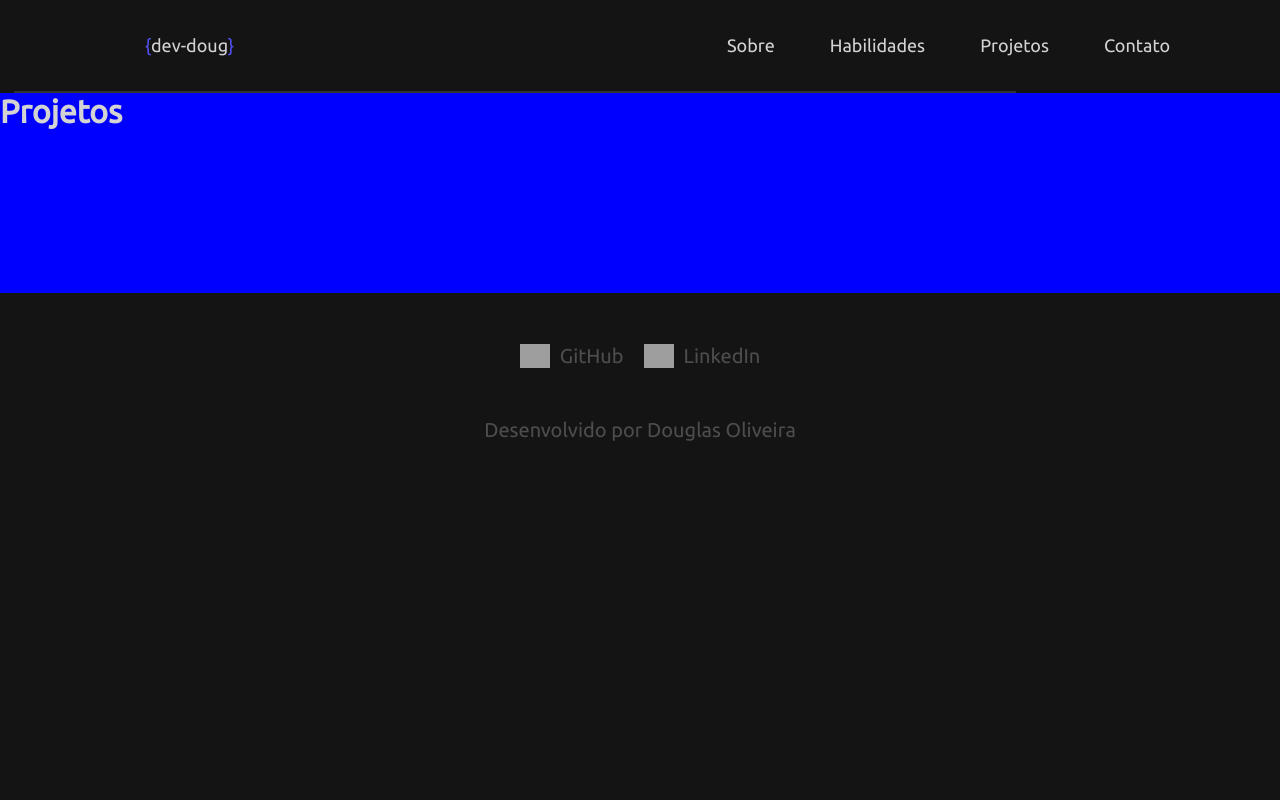
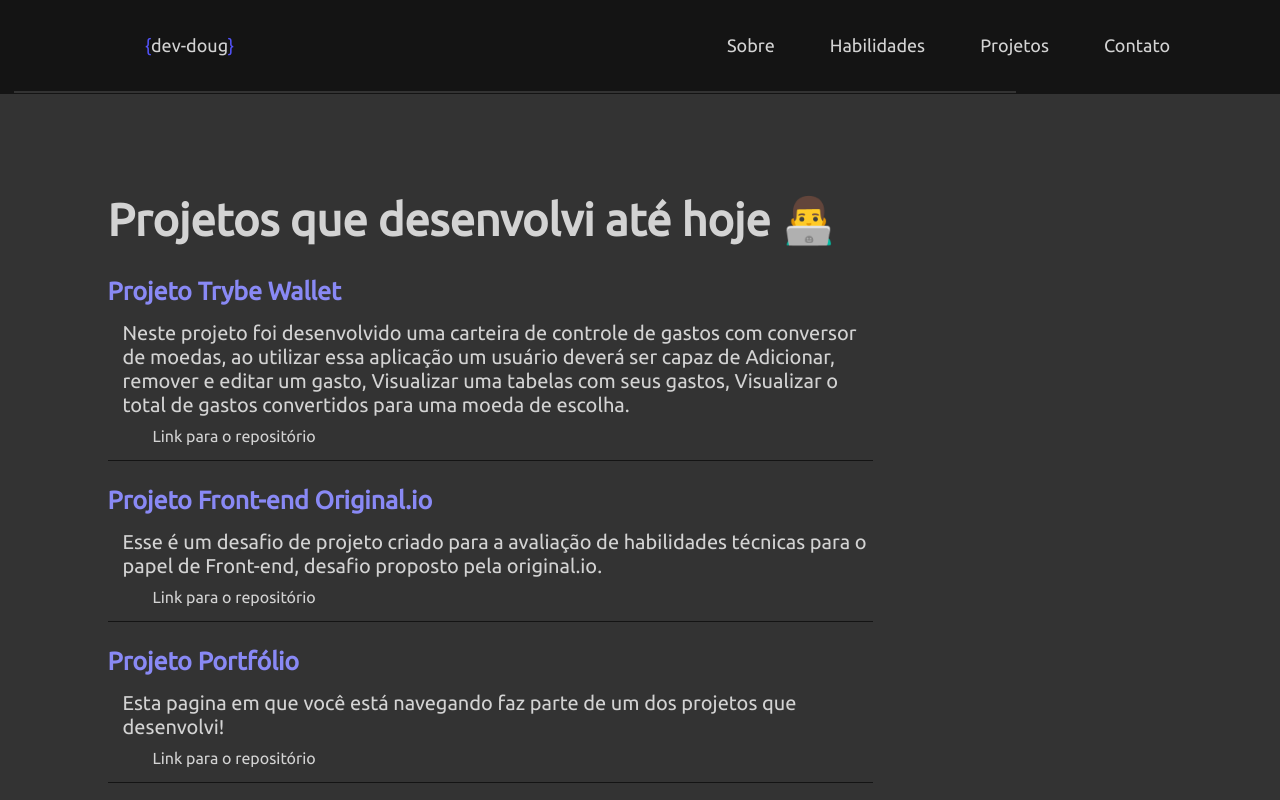
Before and after one commit to Doug77/portfolio-project, a React (Create React App) app in the folder portfolio/: page /projects in a window 1280 px wide. Shown: the top 800 px of the page. Built offline with nearby package versions, Linux system fonts and the light colour scheme; grey boxes are pictures that could not be loaded.

Commit message:
feat: criando pagina de projetos realizados

```diff
--- a/portfolio/src/components/forMainPage/myProjects/Projects.jsx
+++ b/portfolio/src/components/forMainPage/myProjects/Projects.jsx
@@ -12,7 +12,7 @@ export default function Projects() {
         <h1 className="header-content-project">Projetos que desenvolvi até hoje 👨‍💻</h1>
         {
           arrayDataProjects.map((el, index) => {
-            const {description, project, link } = el;
+            const { description, project, link } = el;
             return (
               <div className="div-project" key={ index }>
                 <h3 className="title-project">{ project }</h3>
--- a/portfolio/src/components/header/Header.jsx
+++ b/portfolio/src/components/header/Header.jsx
@@ -10,7 +10,7 @@ export default function Header() {
         <HomeBtn />
         <div>
           <Link activeClass="active" to="sobre" spy={true} smooth={true} offset={-200} className='nav-header'>Sobre</Link>
-          <Link activeClass="active" to="habilidades" spy={true} smooth={true}  offset={-50} className='nav-header'>Habilidades</Link>
+          <Link activeClass="active" to="habilidades" spy={true} smooth={true} offset={-50} className='nav-header'>Habilidades</Link>
           <Link activeClass="active" to="projetos" spy={true} smooth={true} className='nav-header'>Projetos</Link>
           <Link to="#">Contato</Link>
         </div>
--- a/portfolio/src/components/projectsPage/Projects.css
+++ b/portfolio/src/components/projectsPage/Projects.css
@@ -1,4 +1,9 @@
 .section-projects {
-  background-color: blue;
-  height: 200px;
+  background-color: #333333;
+  display: flex;
+  justify-content: center;
+  padding-top: 100px;
+  padding-bottom: 100px;
+  border-top: 1px solid #141414;
+  padding-right: 300px;
 }
--- a/portfolio/src/components/projectsPage/ProjectsPage.jsx
+++ b/portfolio/src/components/projectsPage/ProjectsPage.jsx
@@ -1,10 +1,33 @@
-import React from 'react';
+import React, { useEffect } from 'react';
+import { Link } from 'react-router-dom';
+import { arrayDataProjects } from '../../data/projectList';
 import './Projects.css';
 
 export default function ProjectsPage() {
+
+  useEffect(() => {
+    window.scrollTo(0, 0);
+  }, []);
+
   return (
     <div className="section-projects">
-      <h1>Projetos</h1>
+      <div>
+        <h1 className="header-content-project">Projetos que desenvolvi até hoje 👨‍💻</h1>
+        {
+          arrayDataProjects.map((el, index) => {
+            const { description, project, link } = el;
+            return (
+              <div className="div-project" key={ index }>
+                <h3 className="title-project">{ project }</h3>
+                <p className="description-project">
+                  { description }
+                </p>
+                <p className="link-to-project"><Link to={{ pathname: link }} target="_blank">Link para o repositório</Link></p>
+              </div>
+            )
+          })
+        }
+      </div>
     </div>
   );
 }
```
